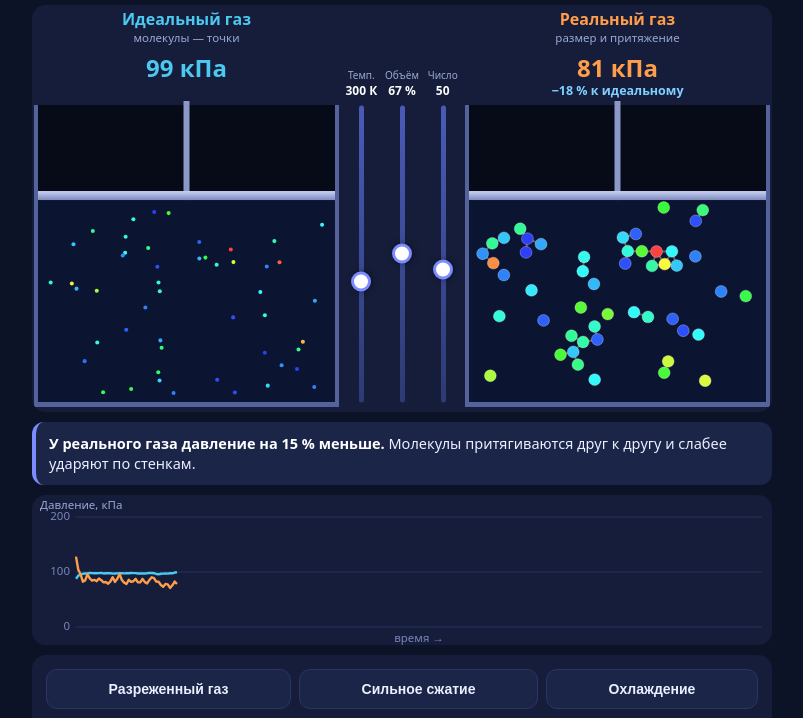
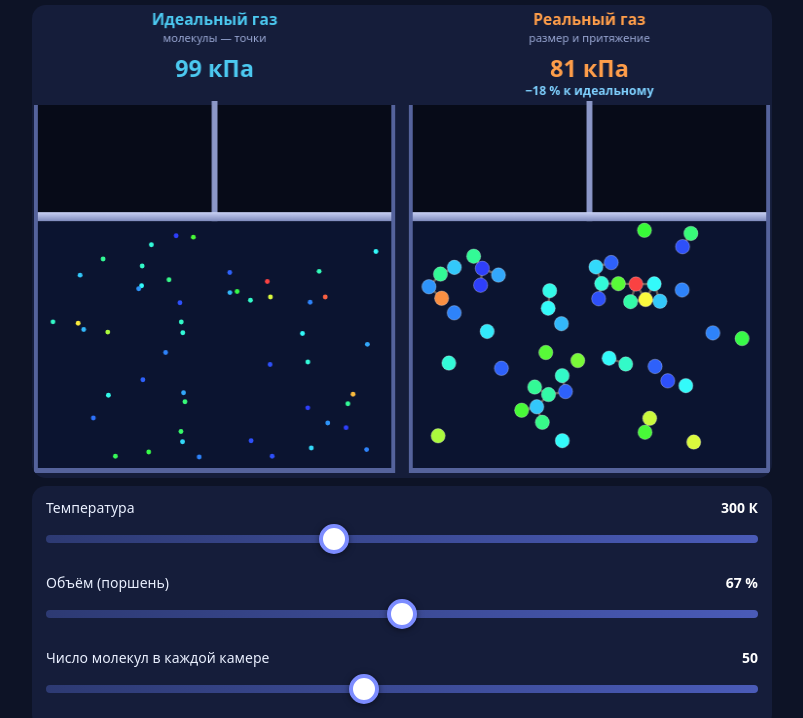
Before and after one commit to muradx055/sim, a plain HTML site: page real-vs-ideal-gas.html in a window 1280 px wide. Shown: the part 41-759 px from the top of the page, without its empty margins (238-1041 px from the left). Drawn offline with Linux system fonts and the light colour scheme.

Commit message:
Идеальный и реальный газ: вернул версию с горизонтальными ползунками
Co-Authored-By: Claude Sonnet 5.5 <noreply@anthropic.com>
Claude-Session: https://claude.ai/code/session_01CS88MosHuR1jrDuatY2qBZ

```diff
--- a/real-vs-ideal-gas.html
+++ b/real-vs-ideal-gas.html
@@ -38,19 +38,6 @@
   .sw input{width:22px;height:22px;accent-color:var(--real)}
   .legend{display:flex;gap:14px;flex-wrap:wrap;margin:8px 4px 0;font-size:12.5px;color:var(--muted)}
   .legend i{display:inline-block;width:11px;height:11px;border-radius:50%;margin-right:5px;vertical-align:-1px}
-  .stage{position:relative}
-  #vctl{position:absolute;top:0;display:flex;justify-content:space-around;pointer-events:none}
-  .vc{flex:1;display:flex;flex-direction:column;align-items:center;pointer-events:auto}
-  .vc .top{display:flex;flex-direction:column;align-items:center;justify-content:flex-end;padding-bottom:6px;text-align:center}
-  .vc .lab{font-size:10px;color:var(--muted);white-space:nowrap}
-  .vc b{font-size:12px;color:#fff;white-space:nowrap;font-variant-numeric:tabular-nums}
-  .vbox{position:relative;width:100%}
-  input.vr{position:absolute;left:50%;top:50%;height:34px;margin:0;transform:translate(-50%,-50%) rotate(-90deg);touch-action:none}
-  input.vr{height:24px}
-  input.vr::-webkit-slider-runnable-track{height:5px}
-  input.vr::-moz-range-track{height:5px}
-  input.vr::-webkit-slider-thumb{width:20px;height:20px;margin-top:-7.5px;border-width:3px}
-  input.vr::-moz-range-thumb{width:14px;height:14px;border-width:3px}
   .hint{margin:10px 4px 0;font-size:12.5px;color:var(--muted);line-height:1.4}
 </style>
 </head>
@@ -58,16 +45,15 @@
 <div class="wrap">
   <h1>Идеальный и реальный газ</h1>
 
-  <div class="stage">
-    <canvas id="scene"></canvas>
-    <div id="vctl">
-      <div class="vc"><div class="top"><span class="lab">Темп.</span><b id="vT"></b></div>
-        <div class="vbox"><input class="vr" type="range" id="sT" min="100" max="600" step="5" value="300" aria-label="Температура"></div></div>
-      <div class="vc"><div class="top"><span class="lab">Объём</span><b id="vV"></b></div>
-        <div class="vbox"><input class="vr" type="range" id="sV" min="8" max="24" step="0.25" value="16" aria-label="Объём"></div></div>
-      <div class="vc"><div class="top"><span class="lab">Число</span><b id="vN"></b></div>
-        <div class="vbox"><input class="vr" type="range" id="sN" min="10" max="100" step="1" value="50" aria-label="Число молекул"></div></div>
-    </div>
+  <canvas id="scene"></canvas>
+
+  <div class="panel" style="margin-top:8px">
+    <div class="ctl"><label>Температура <b id="vT"></b></label>
+      <input type="range" id="sT" min="100" max="600" step="5" value="300"></div>
+    <div class="ctl"><label>Объём (поршень) <b id="vV"></b></label>
+      <input type="range" id="sV" min="8" max="24" step="0.25" value="16"></div>
+    <div class="ctl"><label>Число молекул в каждой камере <b id="vN"></b></label>
+      <input type="range" id="sN" min="10" max="100" step="1" value="50"></div>
   </div>
 
   <div id="msg"></div>
@@ -256,14 +242,10 @@ var pmax=800, hist=[];
 function layout(){
   dpr=Math.min(window.devicePixelRatio||1,3);
   cssW=scene.parentNode.clientWidth;
-  var sw=cssW<520?34:36, gap=3*sw+14, colW=(cssW-gap)/2, padX=6, cw=colW-2*padX, s=cw/(W+1);
+  var gap=10, colW=(cssW-gap)/2, padX=6, cw=colW-2*padX, s=cw/(W+1);
   var r=0;
   var titleH=46, readH=54, chTop=titleH+readH, chH=(LMAX+1)*s, H=chTop+chH+10;
   L1={gap:gap,colW:colW,padX:padX,cw:cw,s:s,r:r,titleH:titleH,readH:readH,chTop:chTop,chH:chH,H:H};
-  var vc=document.getElementById('vctl'); vc.style.left=colW+'px'; vc.style.width=gap+'px'; vc.style.height=H+'px';
-  [].forEach.call(document.querySelectorAll('.vc .top'),function(e){ e.style.height=chTop+'px'; });
-  [].forEach.call(document.querySelectorAll('.vbox'),function(e){ e.style.height=chH+'px'; });
-  [].forEach.call(document.querySelectorAll('input.vr'),function(e){ e.style.width=chH+'px'; });
   scene.style.height=H+'px'; scene.width=Math.round(cssW*dpr); scene.height=Math.round(H*dpr);
   var ch=150; chart.style.height=ch+'px'; chart.width=Math.round(cssW*dpr); chart.height=Math.round(ch*dpr);
 }
```
